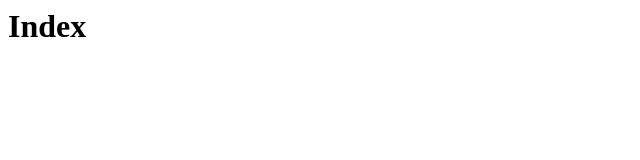
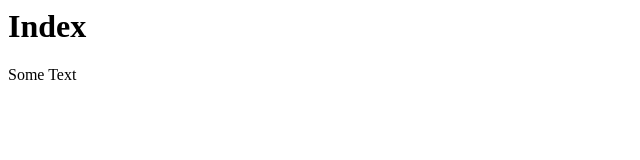
Before and after one commit to slavapa/lab01, a plain HTML site: page Index.html in a window 1280 px wide. Shown: the full height of the page, 0-640 px from the left. Drawn offline with Linux system fonts and the light colour scheme.

```diff
--- a/Index.html
+++ b/Index.html
@@ -1 +1,5 @@
 <h1>Index</h1>
+
+<p>
+    Some Text
+</>
--- a/footer.css
+++ b/footer.css
@@ -1,3 +1,8 @@
 h1{
 	border: 1px solid red;
 }
+
+
+p{
+	color: red;
+}
--- /dev/null
+++ b/improved.css
@@ -0,0 +1,3 @@
+h1{
+	border 2px solid blue;
+}
```
